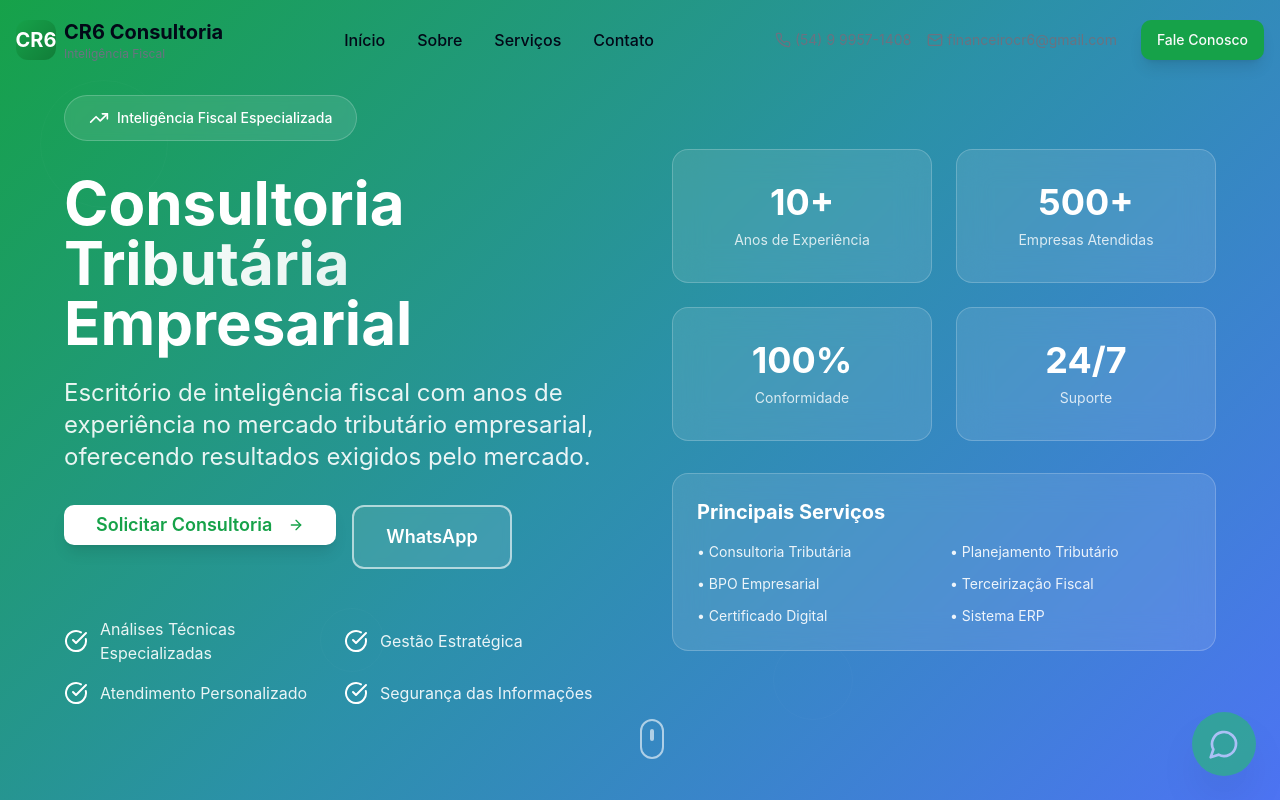
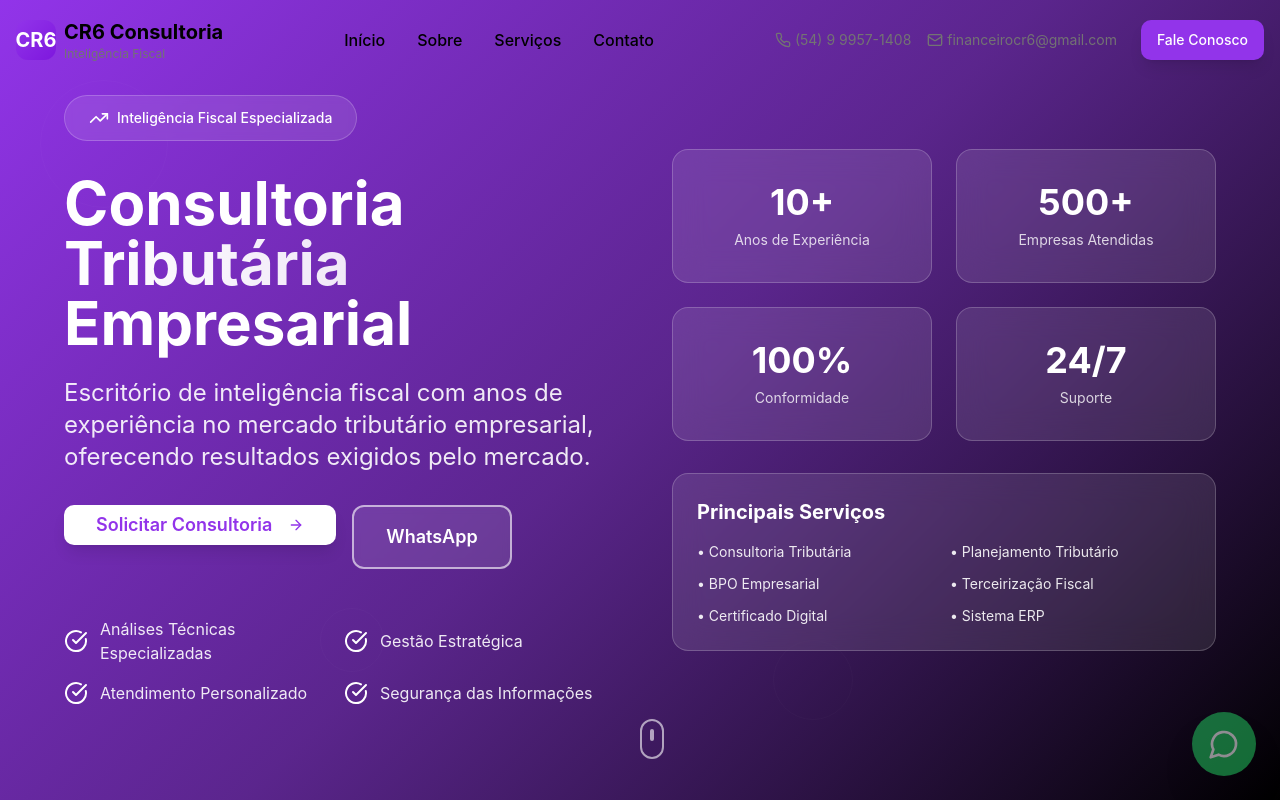
Before and after one commit to DevZipMateus/cr6-digital-boost, a React (Vite) app: page / in a window 1280 px wide. Shown: the top 800 px of the page. Built offline with nearby package versions, Linux system fonts and the light colour scheme.

Commit message:
Refactor: Update site color scheme
Update the site's color scheme to use white, black, and purple as requested. This involves modifying the `tailwind.config.ts` and `src/index.css` files to reflect the new color palette.

```diff
--- a/src/index.css
+++ b/src/index.css
@@ -7,72 +7,72 @@
 @layer base {
   :root {
     --background: 0 0% 100%;
-    --foreground: 222.2 84% 4.9%;
+    --foreground: 0 0% 0%;
 
     --card: 0 0% 100%;
-    --card-foreground: 222.2 84% 4.9%;
+    --card-foreground: 0 0% 0%;
 
     --popover: 0 0% 100%;
-    --popover-foreground: 222.2 84% 4.9%;
+    --popover-foreground: 0 0% 0%;
 
-    /* Cores Corporativas CR6 */
-    --primary: 142 76% 36%; /* Verde Corporativo */
-    --primary-foreground: 0 0% 98%;
+    /* Cores Corporativas CR6 - Roxo, Branco e Preto */
+    --primary: 271 81% 56%; /* Roxo Corporativo */
+    --primary-foreground: 0 0% 100%;
 
-    --secondary: 220 14.3% 95.9%;
-    --secondary-foreground: 220.9 39.3% 11%;
+    --secondary: 0 0% 96%;
+    --secondary-foreground: 0 0% 9%;
 
-    --accent: 217 91% 60%; /* Azul Accent */
-    --accent-foreground: 0 0% 98%;
+    --accent: 271 81% 65%; /* Roxo mais claro */
+    --accent-foreground: 0 0% 100%;
 
-    --success: 142 76% 36%; /* Verde */
-    --success-foreground: 0 0% 98%;
+    --success: 271 81% 56%; /* Roxo */
+    --success-foreground: 0 0% 100%;
 
     --corporate: 271 81% 56%; /* Roxo Corporativo */
-    --corporate-foreground: 0 0% 98%;
+    --corporate-foreground: 0 0% 100%;
 
-    --neutral: 220 8.9% 46.1%;
-    --neutral-foreground: 0 0% 98%;
+    --neutral: 0 0% 45%;
+    --neutral-foreground: 0 0% 100%;
 
-    --muted: 220 14.3% 95.9%;
-    --muted-foreground: 220 8.9% 46.1%;
+    --muted: 0 0% 96%;
+    --muted-foreground: 0 0% 45%;
 
-    --destructive: 0 84.2% 60.2%;
-    --destructive-foreground: 210 40% 98%;
+    --destructive: 0 84% 60%;
+    --destructive-foreground: 0 0% 100%;
 
-    --border: 220 13% 91%;
-    --input: 220 13% 91%;
-    --ring: 142 76% 36%;
+    --border: 0 0% 89%;
+    --input: 0 0% 89%;
+    --ring: 271 81% 56%;
 
     --radius: 0.75rem;
 
     /* Gradientes Corporativos */
-    --gradient-primary: linear-gradient(135deg, hsl(142 76% 36%) 0%, hsl(142 76% 28%) 100%);
-    --gradient-accent: linear-gradient(135deg, hsl(217 91% 60%) 0%, hsl(271 81% 56%) 100%);
-    --gradient-hero: linear-gradient(135deg, hsl(142 76% 36%) 0%, hsl(217 91% 60%) 50%, hsl(271 81% 56%) 100%);
-    --gradient-overlay: linear-gradient(135deg, hsla(142 76% 36% / 0.9) 0%, hsla(217 91% 60% / 0.8) 100%);
+    --gradient-primary: linear-gradient(135deg, hsl(271 81% 56%) 0%, hsl(271 81% 48%) 100%);
+    --gradient-accent: linear-gradient(135deg, hsl(271 81% 65%) 0%, hsl(271 81% 56%) 100%);
+    --gradient-hero: linear-gradient(135deg, hsl(271 81% 56%) 0%, hsl(271 81% 65%) 50%, hsl(0 0% 0%) 100%);
+    --gradient-overlay: linear-gradient(135deg, hsla(271 81% 56% / 0.9) 0%, hsla(0 0% 0% / 0.8) 100%);
   }
 
   .dark {
-    --background: 222.2 84% 4.9%;
-    --foreground: 210 40% 98%;
-    --card: 222.2 84% 4.9%;
-    --card-foreground: 210 40% 98%;
-    --popover: 222.2 84% 4.9%;
-    --popover-foreground: 210 40% 98%;
-    --primary: 142 76% 36%;
-    --primary-foreground: 222.2 47.4% 11.2%;
-    --secondary: 217.2 32.6% 17.5%;
-    --secondary-foreground: 210 40% 98%;
-    --muted: 217.2 32.6% 17.5%;
-    --muted-foreground: 215 20.2% 65.1%;
-    --accent: 217 91% 60%;
-    --accent-foreground: 210 40% 98%;
-    --destructive: 0 62.8% 30.6%;
-    --destructive-foreground: 210 40% 98%;
-    --border: 217.2 32.6% 17.5%;
-    --input: 217.2 32.6% 17.5%;
-    --ring: 142 76% 36%;
+    --background: 0 0% 4%;
+    --foreground: 0 0% 98%;
+    --card: 0 0% 4%;
+    --card-foreground: 0 0% 98%;
+    --popover: 0 0% 4%;
+    --popover-foreground: 0 0% 98%;
+    --primary: 271 81% 56%;
+    --primary-foreground: 0 0% 11%;
+    --secondary: 0 0% 14%;
+    --secondary-foreground: 0 0% 98%;
+    --muted: 0 0% 14%;
+    --muted-foreground: 0 0% 63%;
+    --accent: 271 81% 65%;
+    --accent-foreground: 0 0% 98%;
+    --destructive: 0 63% 31%;
+    --destructive-foreground: 0 0% 98%;
+    --border: 0 0% 14%;
+    --input: 0 0% 14%;
+    --ring: 271 81% 56%;
   }
 }
 
```
